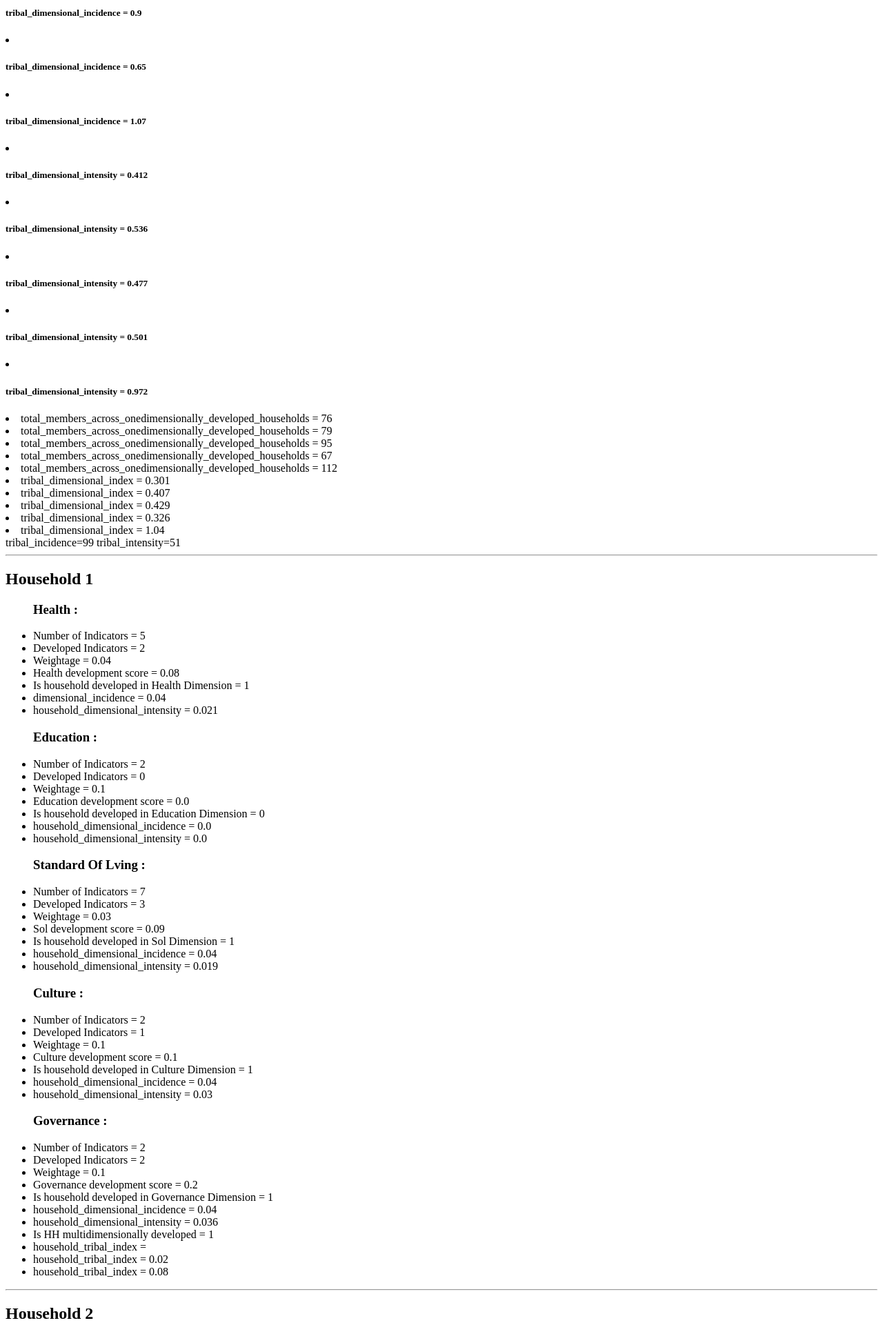
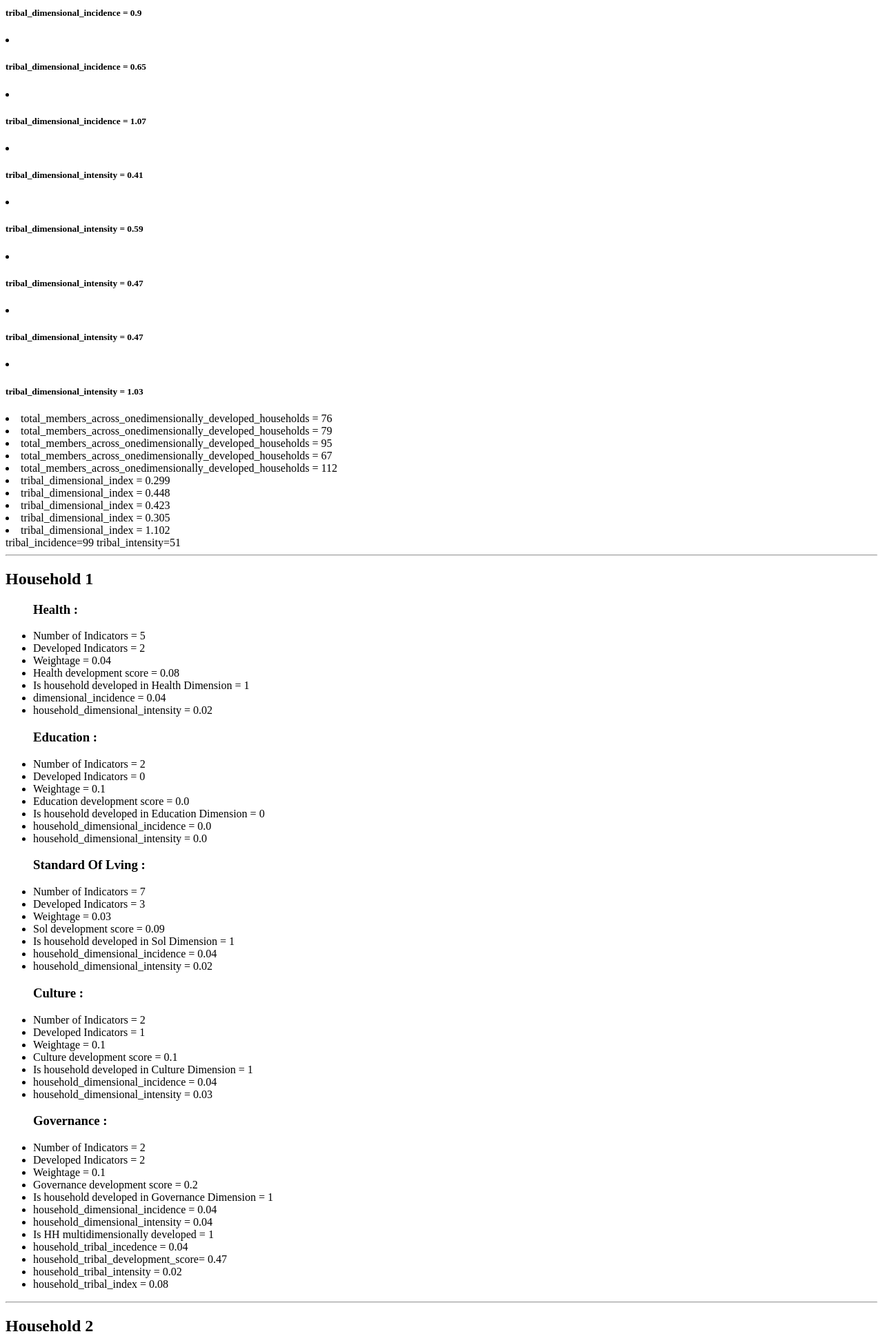
Before and after one commit to Sarthak7219/WebTDI, a Django app: page /test/ in a window 1280 px wide. Shown: the part 949-2883 px from the top of the page at 69% size. Run offline with Django 4.2, Linux system fonts and the light colour scheme; data comes from the database, SQL or seed files in the repository.

Commit message:
Your commit message

```diff
--- a/home/models.py
+++ b/home/models.py
@@ -114,7 +114,10 @@
 
         for household in tribe_households:
             household_tribal_incidence = household.household_tribal_incidence()
+            print(household_tribal_incidence)
             ans += household_tribal_incidence
+            print('hello')
+            print(ans)
 
         return int(round(ans * 100, 2))
 
@@ -419,7 +422,7 @@
         is_multidimensionally_developed = self.is_multidimensionally_developed()
 
         if total_tribals > 0:
-            ans = round((is_multidimensionally_developed * self.size) / total_tribals, 2)
+            ans = round(((is_multidimensionally_developed * self.size) / total_tribals), 2)
         else:
             ans = 0.0  # Handle the case where there are no tribals to avoid division by zero
         return ans
@@ -442,7 +445,7 @@
             score = D_DS_values[i]
 
             if total_members > 0:
-                ans = round((score * members_in_households * 5) / total_members, 3)
+                ans = round(((score * members_in_households * 5) / total_members), 2)
             else:
                 ans = 0.0  # Handle the case where total_members is zero
 
--- a/templates/pvtg/test.html
+++ b/templates/pvtg/test.html
@@ -96,9 +96,10 @@
 
 
             <li>Is HH multidimensionally developed = {{i.is_multidimensionally_developed}}</li>
+            <li>household_tribal_incedence = {{i.household_tribal_incidence}}</li>
+            <li>household_tribal_development_score= {{i.tribal_development_score}}</li>
 
-            <li>household_tribal_index = {{i.household_tribal_incedence}}</li>
-            <li>household_tribal_index = {{i.household_tribal_intensity}}</li>
+            <li>household_tribal_intensity = {{i.household_tribal_intensity}}</li>
             <li>household_tribal_index = {{i.household_tribal_index}}</li>
 
         </ul>
```
